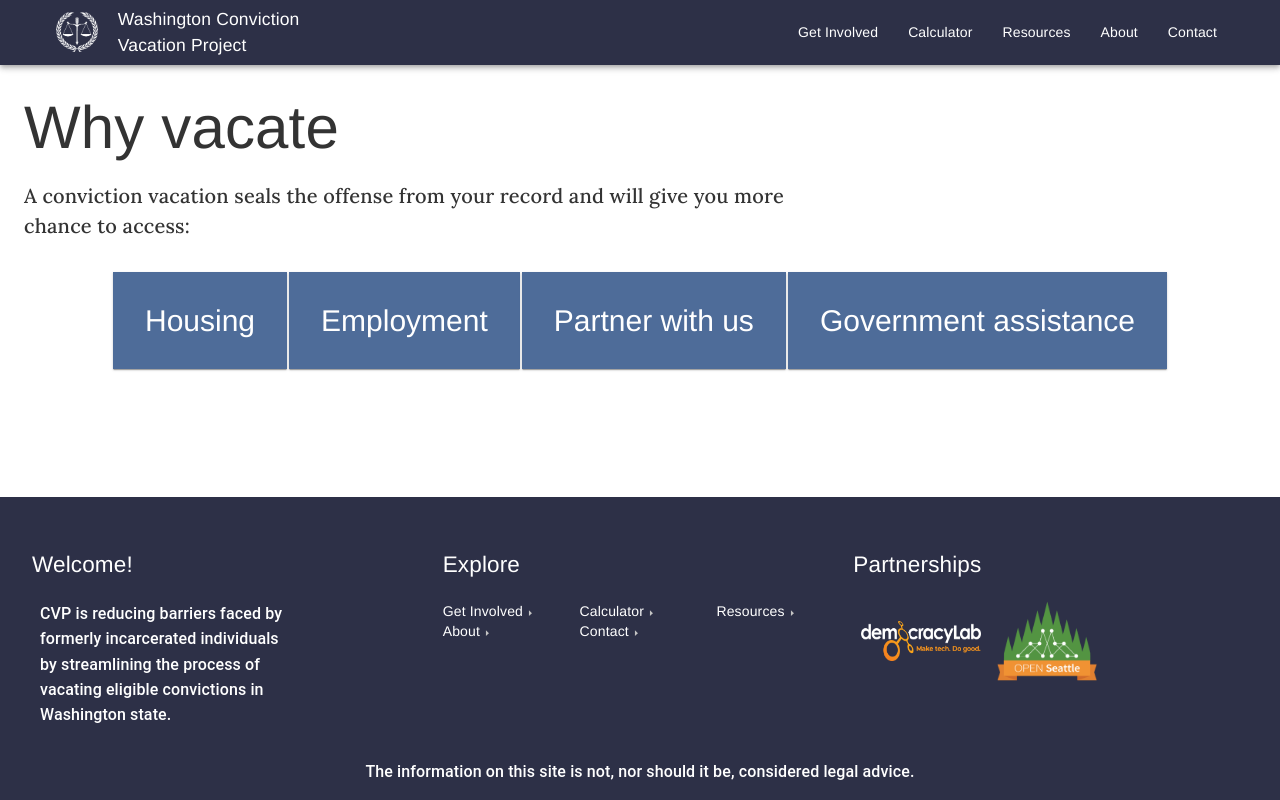
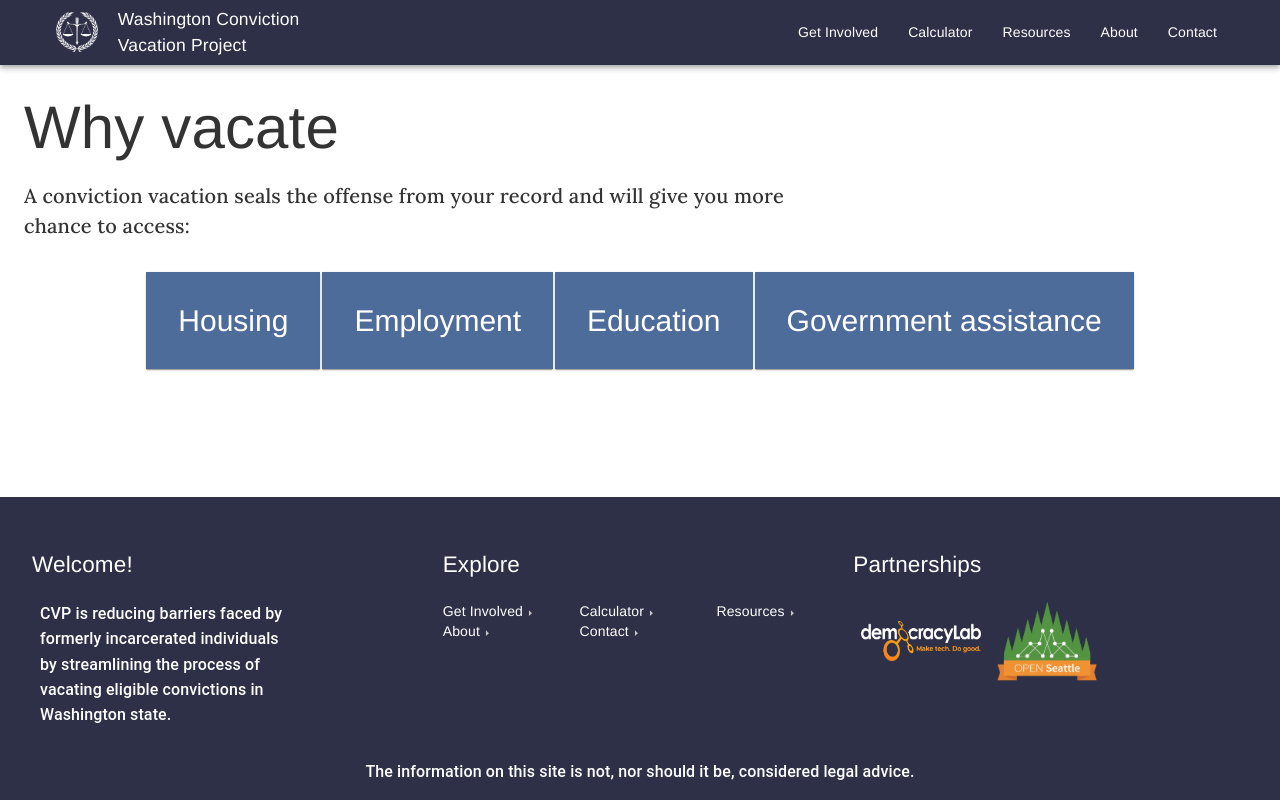
Before and after one commit to openseattle/clearviction-v1, a React (Create React App) app: page /why-vacate in a window 1280 px wide. Built offline with nearby package versions, Linux system fonts and the light colour scheme.

Commit message:
education nav text corrected

```diff
--- a/src/Pages/WhyVacatePage.jsx
+++ b/src/Pages/WhyVacatePage.jsx
@@ -17,7 +17,7 @@ const pages = [
       link: "/why-vacate/employment",
   },
   {
-      name: "Partner with us",
+      name: "Education",
       link: "/why-vacate/education",
   },
   {
```
